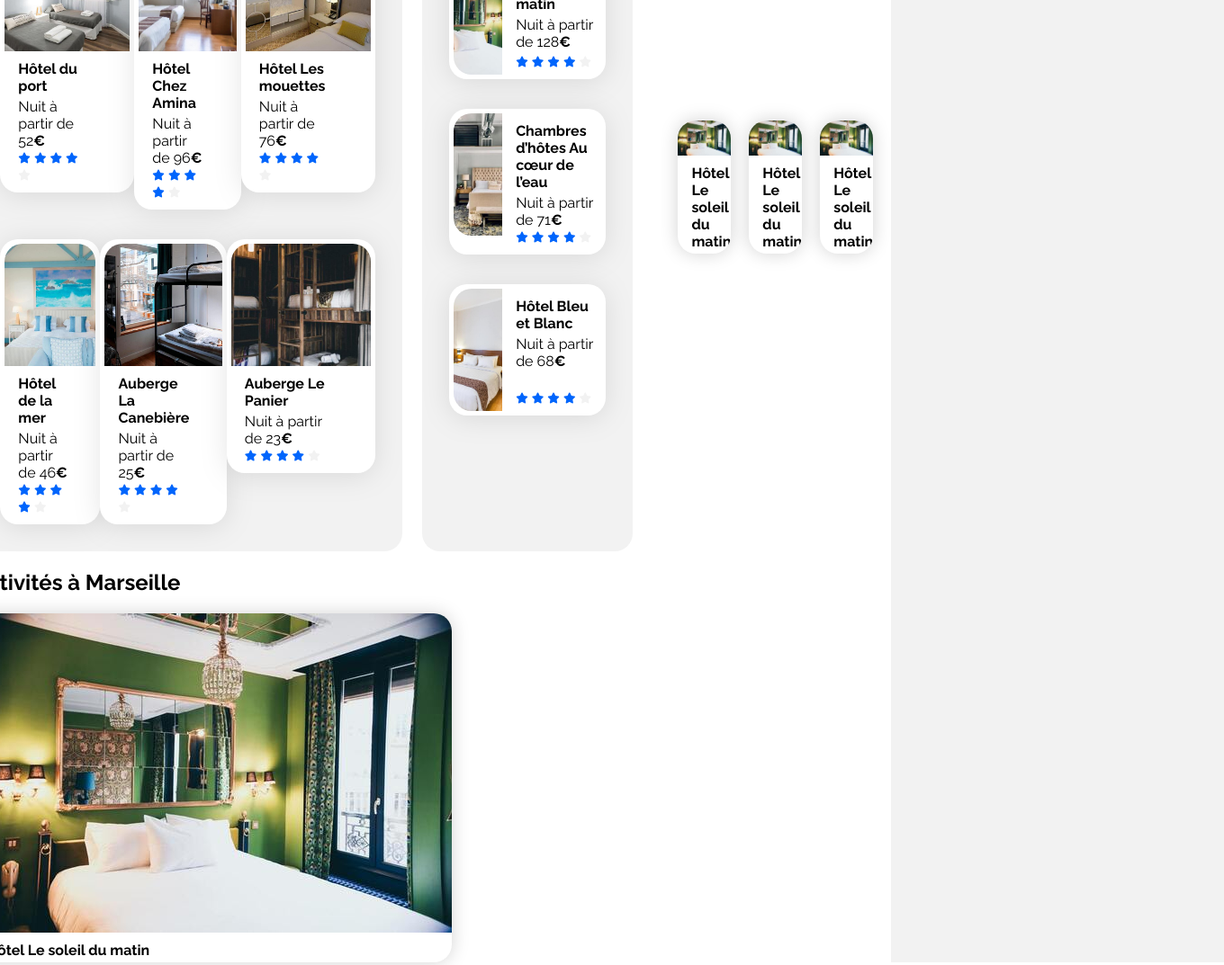
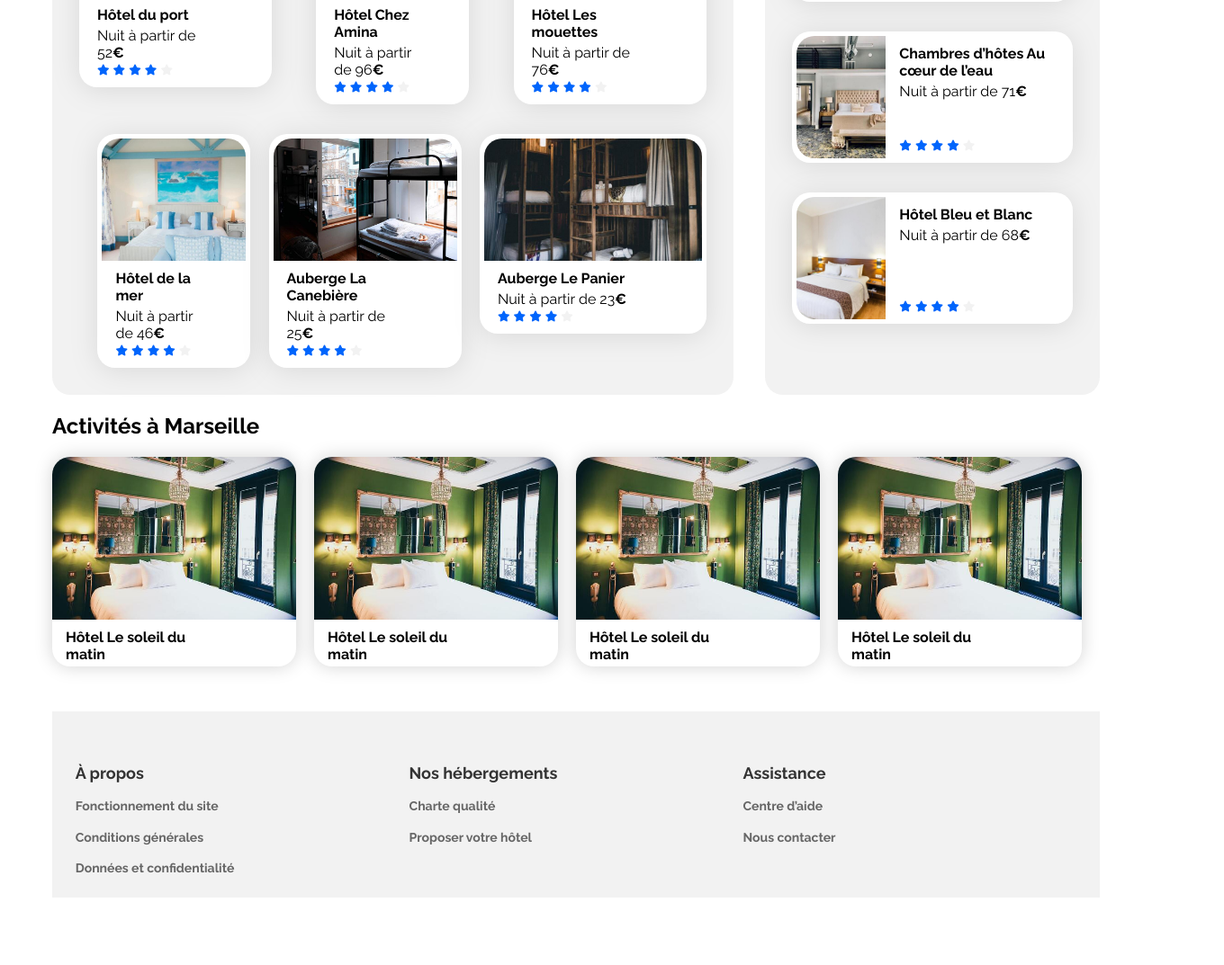
Before and after one commit to RandumGoo/Projet2-Booki, a plain HTML site: page INDEX.html in a window 1280 px wide. Shown: the part 662-1735 px from the top of the page at 90% size, 1360 px wide, since content can reach past the window. After the commit the page ends 1668 px from the top, so only its background shows below. Drawn offline with Linux system fonts and the light colour scheme.

Commit message:
last commit2

```diff
--- a/INDEX.html
+++ b/INDEX.html
@@ -290,9 +290,6 @@
                             </div>
                         </article>
                     </a>
-                </div>
-                </div>
-                <div class="act-container">
                     <a href="#">
                         <article class="card-act">
                             <img src="./images/hebergements/emile-guillemot.jpg" alt="Image de la chambre d'hôtel montrant un lit">
@@ -303,9 +300,6 @@
                             </div>
                         </article>
                     </a>
-                </div>
-                </div>
-                <div class="act-container">
                     <a href="#">
                         <article class="card-act">
                             <img src="./images/hebergements/emile-guillemot.jpg" alt="Image de la chambre d'hôtel montrant un lit">
@@ -316,10 +310,6 @@
                             </div>
                         </article>
                     </a>
-                </div>
-                </div>
-                </div>
-                <div class="act-container">
                         <a href="#">
                             <article class="card-act">
                                 <img src="./images/hebergements/emile-guillemot.jpg" alt="Image de la chambre d'hôtel montrant un lit">
@@ -330,8 +320,6 @@
                                 </div>
                             </article>
                         </a>
-                    </div>
-                    </div>
                 </div>
 
             </section>
--- a/css/style2.css
+++ b/css/style2.css
@@ -525,8 +525,6 @@ max-width: 1340px;}
 
 .act-container {
     display: flex;
-
-    flex-wrap: wrap;
     justify-content: space-between;
     align-items: center;
 }
```
